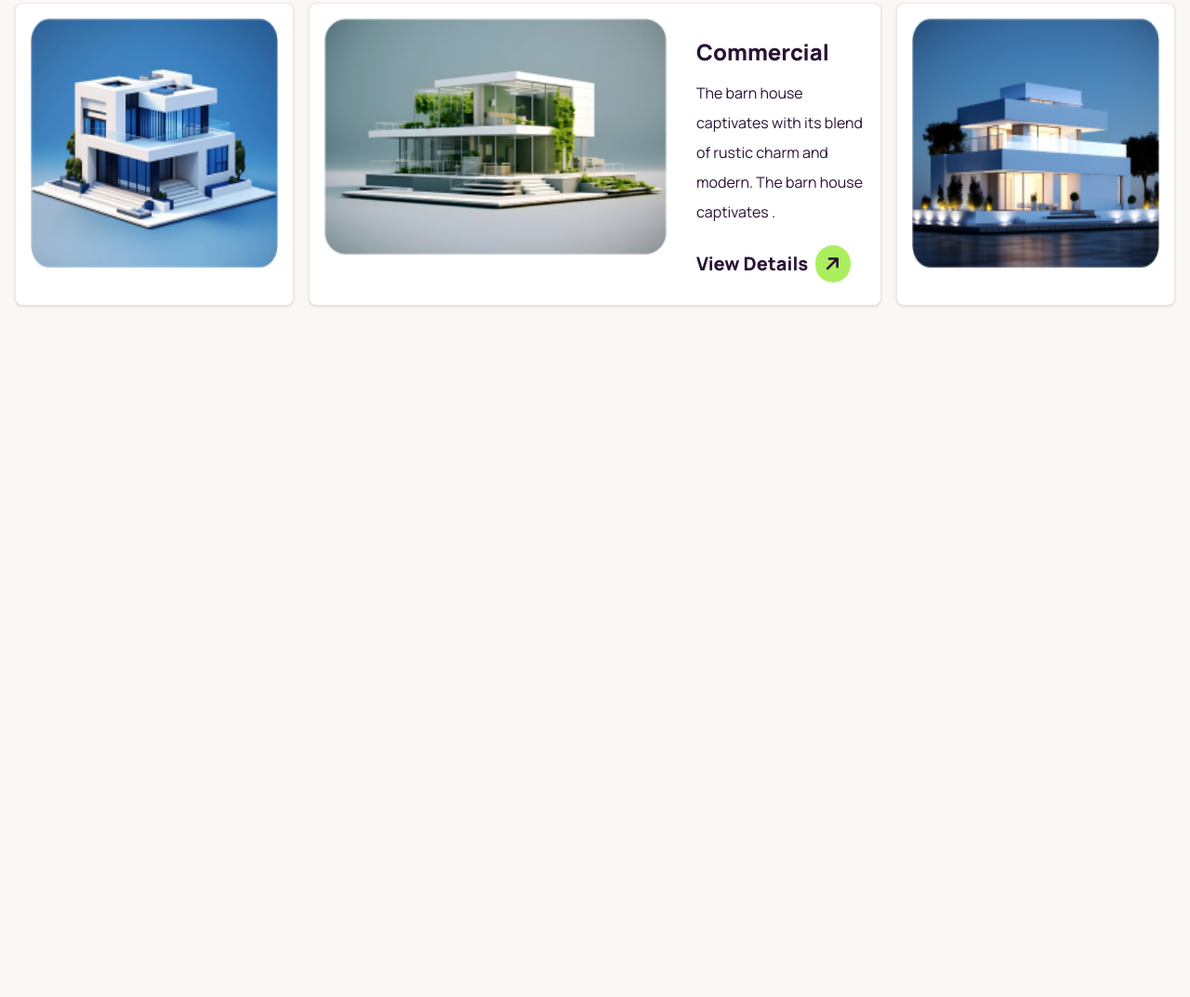
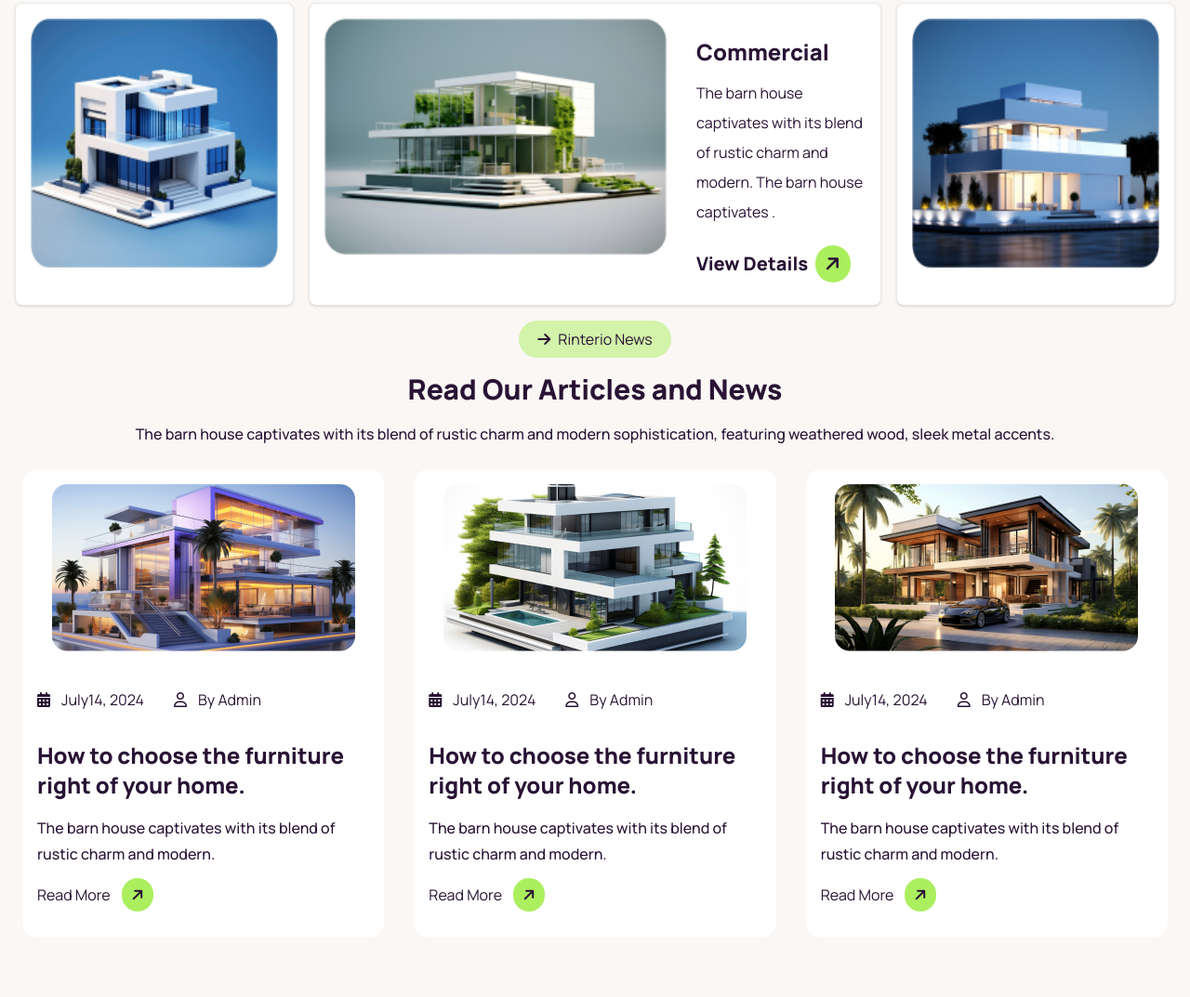
Before and after one commit to touhidakonda/assignment-3, a plain HTML site: page index.html in a window 1280 px wide. Shown: the part 2928-4001 px from the top of the page at 93% size. Before the commit the page ends 3273 px from the top, so only its background shows below. Drawn offline with nearby package versions, Linux system fonts and the light colour scheme.

Commit message:
added the article section

```diff
--- a/index.html
+++ b/index.html
@@ -402,6 +402,112 @@
 
 
 
+        <!-- article -->
+
+        <section>
+            <div class="text-center">
+                <button class="flex items-center gap-2 bg-bannerbtn rounded-full py-2 px-5   m-auto"><i
+                        class="fa-solid fa-arrow-right"></i><span>Rinterio News</span></button>
+                <h1 class="text-2xl font-extrabold py-4 px-4 md:text-3xl">Read Our Articles and News</h1>
+                <small class="text-[16px] font-medium leading-7">The barn house captivates with its blend of rustic
+                    charm and modern sophistication, featuring weathered wood, sleek metal accents.</small>
+            </div>
+
+
+            <section class="py-6 px-6 grid pb-16 grid-cols-1 gap-8 lg:grid-cols-3">
+
+
+                <div class="md:grid-cols-3 lg:grid-cols-1">
+                    <div
+                        class="px-4 bg-white py-4 rounded-2xl flex flex-col items-center gap-6 md:flex-row lg:flex-col ">
+                        <div class="w-full ">
+                            <img class="m-auto" src="./assets/article1.png" alt="">
+                        </div>
+                        <div>
+                            <div class="flex items-center gap-8 py-4 ">
+                                <span class="flex items-center gap-3"><i class="fa-solid fa-calendar-days"></i> July14,
+                                    2024</span>
+                                <span class="flex items-center gap-3"><i class="fa-regular fa-user"></i>By Admin</span>
+                            </div>
+                            <h1 class="text-2xl font-extrabold py-4 ">How to choose the furniture right of your home.
+                            </h1>
+                            <p class="text-[16px] font-medium leading-7 ">The barn house captivates with its blend of
+                                rustic charm and modern. </p>
+                            <button class="flex items-center gap-3 py-3">Read More<span
+                                    class=" bg-navbtn rounded-[52px] "><i
+                                        class="fa-solid fa-arrow-right p-[10px] -rotate-45"></i></span></button>
+                        </div>
+                    </div>
+                </div>
+
+
+
+
+                <div class="md:grid-cols-3 lg:grid-cols-1">
+                    <div
+                        class="px-4 bg-white py-4 rounded-2xl flex flex-col items-center gap-6 md:flex-row lg:flex-col ">
+                        <div class="w-full">
+                            <img class="m-auto" src="./assets/article2.png" alt="">
+                        </div>
+                        <div>
+                            <div class="flex items-center gap-8 py-4 ">
+                                <span class="flex items-center gap-3"><i class="fa-solid fa-calendar-days"></i> July14,
+                                    2024</span>
+                                <span class="flex items-center gap-3"><i class="fa-regular fa-user"></i>By Admin</span>
+                            </div>
+                            <h1 class="text-2xl font-extrabold py-4 ">How to choose the furniture right of your home.
+                            </h1>
+                            <p class="text-[16px] font-medium leading-7 ">The barn house captivates with its blend of
+                                rustic charm and modern. </p>
+                            <button class="flex items-center gap-3 py-3">Read More<span
+                                    class=" bg-navbtn rounded-[52px] "><i
+                                        class="fa-solid fa-arrow-right p-[10px] -rotate-45"></i></span></button>
+                        </div>
+                    </div>
+                </div>
+
+
+
+
+                <div class="md:grid-cols-3 lg:grid-cols-1">
+                    <div
+                        class="px-4 bg-white py-4 rounded-2xl flex flex-col items-center gap-6 md:flex-row lg:flex-col ">
+                        <div class="w-full">
+                            <img class="m-auto" src="./assets/article3.png" alt="">
+                        </div>
+                        <div>
+                            <div class="flex items-center gap-8 py-4 ">
+                                <span class="flex items-center gap-3"><i class="fa-solid fa-calendar-days"></i> July14,
+                                    2024</span>
+                                <span class="flex items-center gap-3"><i class="fa-regular fa-user"></i>By Admin</span>
+                            </div>
+                            <h1 class="text-2xl font-extrabold py-4 ">How to choose the furniture right of your home.
+                            </h1>
+                            <p class="text-[16px] font-medium leading-7 ">The barn house captivates with its blend of
+                                rustic charm and modern. </p>
+                            <button class="flex items-center gap-3 py-3">Read More<span
+                                    class=" bg-navbtn rounded-[52px] "><i
+                                        class="fa-solid fa-arrow-right p-[10px] -rotate-45"></i></span></button>
+                        </div>
+                    </div>
+                </div>
+
+
+
+
+                </div>
+            </section>
+        </section>
+
+
+
+
+
+
+
+
+
+
     </main>
 </body>
 
```
